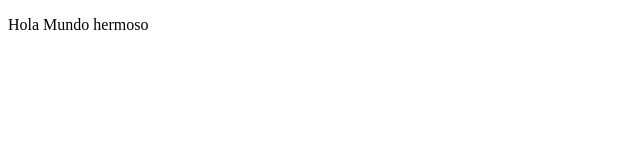
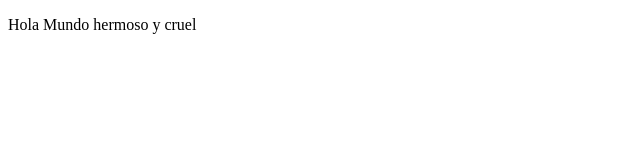
Before and after one commit to castlellanos/proyectoejemplo, a plain HTML site: page index.html in a window 1280 px wide. Shown: the full height of the page, 0-640 px from the left. Drawn offline with Linux system fonts and the light colour scheme.

Commit message:
Hola Mundo

```diff
--- a/index.html
+++ b/index.html
@@ -6,6 +6,6 @@
     <title>Document</title>
 </head>
 <body>
-    <p>Hola Mundo hermoso</p>
+    <p>Hola Mundo hermoso y cruel</p>
 </body>
 </html>
```
